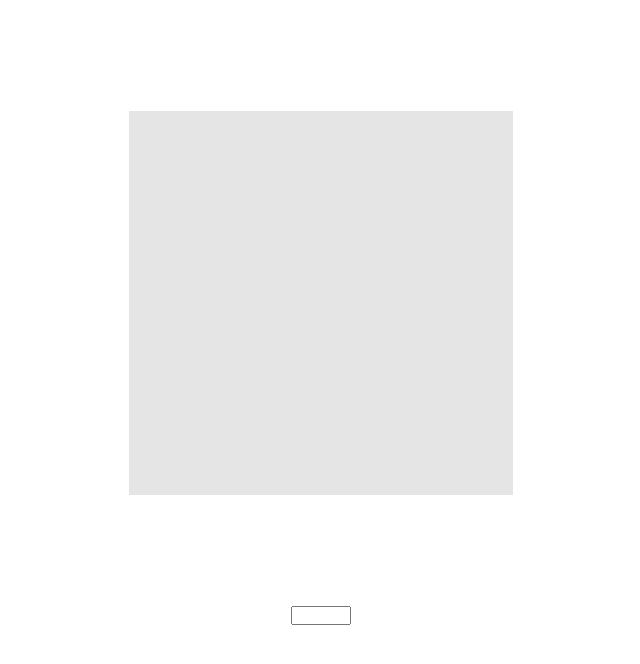
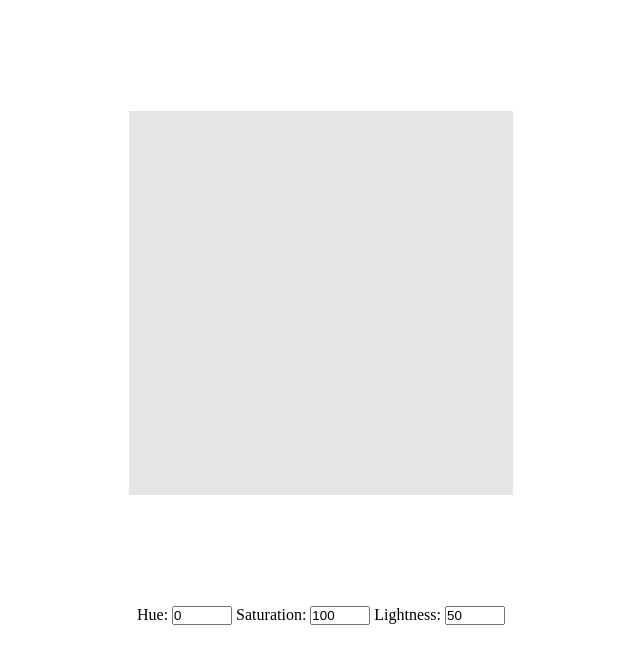
Before and after one commit to DawidGawronskiDev/etch-a-sketch, a plain HTML site: page index.html in a window 1280 px wide. Shown: the whole page, without its empty margins (319-959 px from the left). Drawn offline with Linux system fonts and the light colour scheme.

Commit message:
Add Hue, Saturation and Lightness

```diff
--- a/app.js
+++ b/app.js
@@ -2,7 +2,7 @@
 let containerSize = 256;
 
 //number of elements in a row
-let elementSize = 64;
+let elementSize = 8;
 
 //default color
 let colorPick = `hsl(120,100%,50%)`;
@@ -16,9 +16,18 @@ function changeColor(e) {
   e.target.style.background = colorPick;
 }
 function changeColorSample() {
-  let colorInput = document.querySelector("#colorInput");
-  colorPick = `hsl(` + colorInput.value + `, 100%, 50%)`;
-  console.log(colorInput.value);
+  let hueInput = document.querySelector("#hueInput");
+  let saturationInput = document.querySelector("#saturationInput");
+  let lightnessInput = document.querySelector("#lightnessInput");
+  colorPick =
+    `hsl(` +
+    hueInput.value +
+    `, ` +
+    saturationInput.value +
+    `%, ` +
+    lightnessInput.value +
+    `%)`;
+  console.log(hueInput.value);
 }
 
 //create board
--- a/index.html
+++ b/index.html
@@ -11,14 +11,45 @@
   <body>
     <main>
       <div id="container"></div>
+
+      <form action="">
+        <label for=""
+          >Hue:
           <input
             type="number"
             name=""
-        id="colorInput"
+            id="hueInput"
             min="0"
             max="360"
+            value="0"
             oninput="changeColorSample()"
           />
+        </label>
+        <label for=""
+          >Saturation:
+          <input
+            type="number"
+            name=""
+            id="saturationInput"
+            min="0"
+            max="360"
+            value="100"
+            oninput="changeColorSample()"
+          />
+        </label>
+        <label for=""
+          >Lightness:
+          <input
+            type="number"
+            name=""
+            id="lightnessInput"
+            min="0"
+            max="360"
+            value="50"
+            oninput="changeColorSample()"
+          />
+        </label>
+      </form>
     </main>
   </body>
 </html>
```
Lines whose indentation alone changed are shown as unchanged.
